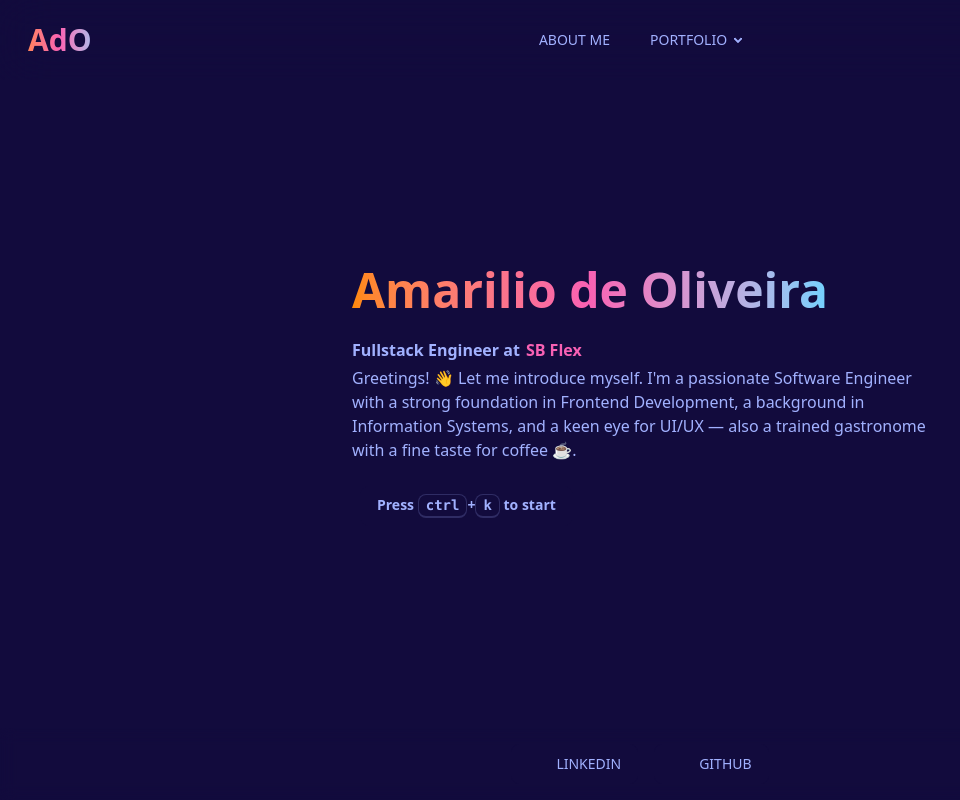
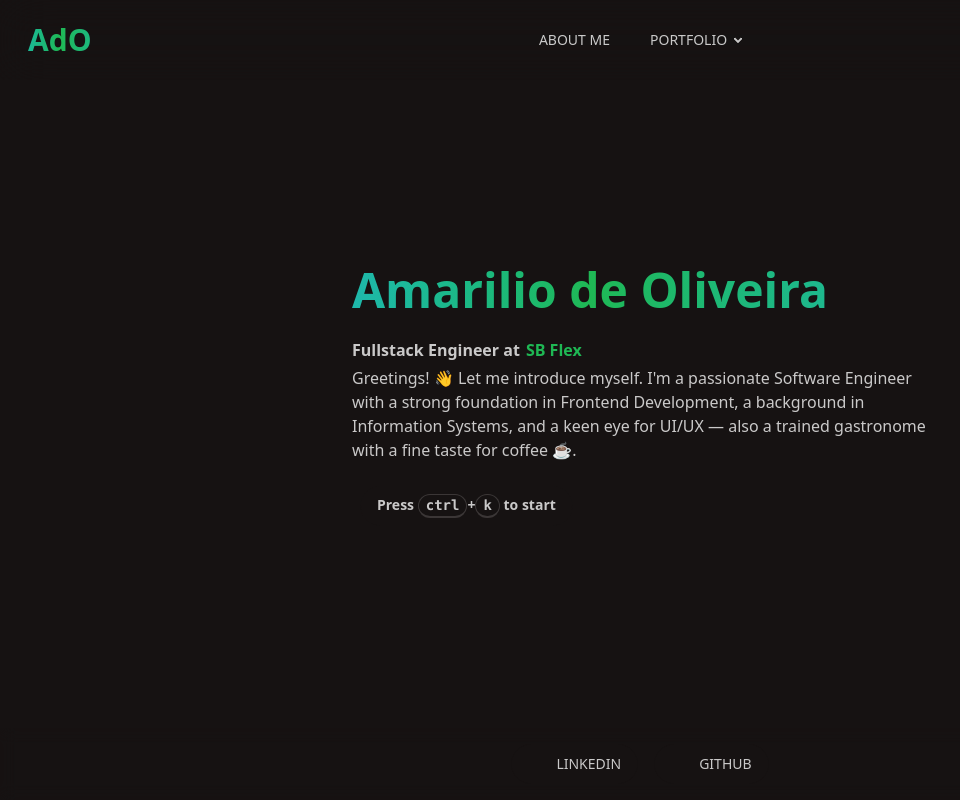
Before and after one commit to amariliodeoliveira/my-portfolio, a Next.js app: page / in a window 1280 px wide. Shown: the whole page, without its empty margins (0-960 px from the left). Built offline with nearby package versions, Linux system fonts and the light colour scheme; some icons are missing.

Commit message:
chore(release): merge develop into main (#46)
* chore(deps): update postcss to 8.5.8 (#45)

* style(theme): update daisyUI color palette for brand alignment (#44)

```diff
--- a/src/app/globals.css
+++ b/src/app/globals.css
@@ -1,5 +1,5 @@
 @import "tailwindcss";
 @plugin "daisyui" {
-  themes: synthwave --default;
+  themes: forest --default;
   exclude: rootscrollgutter;
 }
--- a/src/components/layout/AboutHeroTimeline.tsx
+++ b/src/components/layout/AboutHeroTimeline.tsx
@@ -29,10 +29,10 @@ export default function AboutHeroTimeline() {
 
           return (
             <li key={index}>
-              {index !== 0 && <hr />}
+              {index !== 0 && <hr className="bg-secondary" />}
               <Icon
                 icon="line-md:confirm-circle-filled"
-                className="timeline-middle size-5"
+                className="timeline-middle text-secondary size-5"
               />
               <div
                 className={`${index % 2 === 0 ? "timeline-start mb-10 md:text-end" : "timeline-end md:mb-10"}`}
@@ -48,7 +48,7 @@ export default function AboutHeroTimeline() {
                 </div>
                 <p className="font-extralight">{job.description}</p>
               </div>
-              {index < sortedJobs.length - 1 && <hr />}
+              {index < sortedJobs.length - 1 && <hr className="bg-secondary" />}
             </li>
           );
         })}
```
Also changed, not shown: public/img/profile-oficial.jpeg, 1 other file (tests, documents, lock files or other folders).
